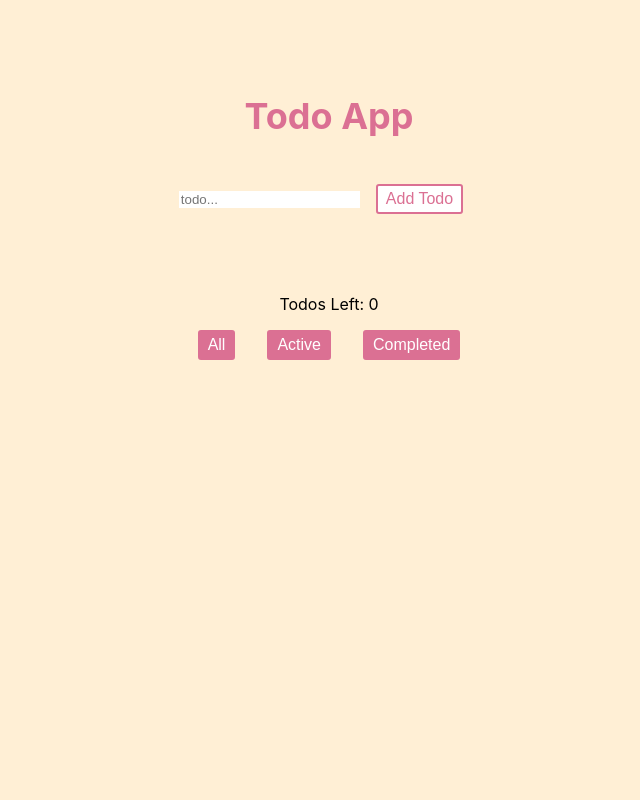
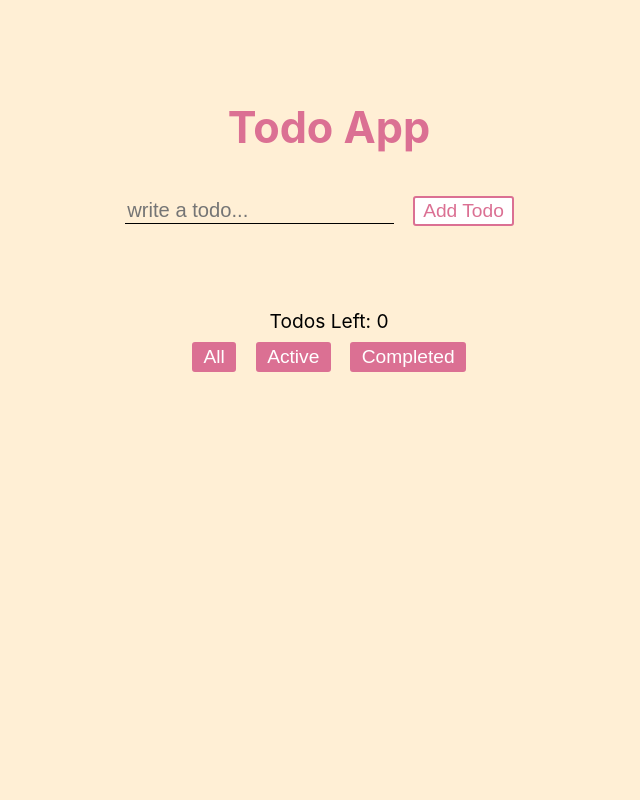
Before and after one commit to jartdian/reacttodo, a React (Create React App) app: page / in a window 1280 px wide. Shown: the top 800 px of the page, without its empty margins (311-951 px from the left). Built offline with nearby package versions, Linux system fonts and the light colour scheme.

Commit message:
styled components part 3

```diff
--- a/src/App.js
+++ b/src/App.js
@@ -3,7 +3,7 @@ import TodoList from "./Components/TodoList";
 
 export default () => {
   return (
-    <div className="App">
+    <div className="App" style={{ backgroundColor: "papayawhip" }}>
       <TodoList />
     </div>
   );
--- a/src/Components/TodoForm.js
+++ b/src/Components/TodoForm.js
@@ -1,6 +1,6 @@
 import React, { Component } from "react";
 import shortid from "shortid";
-import { ButtonAdd, Form } from "./TodoSC";
+import { ButtonAdd, Form, Input } from "./TodoSC";
 
 export default class TodoForm extends Component {
   state = {
@@ -21,21 +21,25 @@ export default class TodoForm extends Component {
       complete: false
     });
     this.setState({
-      text: ""
+      text: "",
+      focused: false
     });
+  };
+
+  onFocus = () => {
+    this.setState({ focused: true });
   };
 
   render() {
     return (
       <Form>
         <form onSubmit={this.handleSubmit}>
-          <input
-            editable={false}
-            style={{ border: "none", bottomBorder: "2px solid black" }}
+          <Input
+            onFocus={this.onFocus}
             name="text"
             value={this.state.text}
             onChange={this.handleChange}
-            placeholder="todo..."
+            placeholder="write a todo..."
           />
           <ButtonAdd onClick={this.handleSubmit}>Add Todo</ButtonAdd>
         </form>
--- a/src/Components/TodoList.js
+++ b/src/Components/TodoList.js
@@ -69,7 +69,7 @@ export default class TodoList extends React.Component {
     return (
       <Wrapper>
         <Title>
-          <h1>Todo App</h1>
+          <div style={{ fontSize: "1.5em" }}>Todo App</div>
         </Title>
         <Form>
           <TodoForm onSubmit={this.addTodo} />
@@ -91,7 +91,11 @@ export default class TodoList extends React.Component {
             <Button primary onClick={() => this.updateTodoToShow("active")}>
               Active
             </Button>
-            <Button primary onClick={() => this.updateTodoToShow("complete")}>
+            <Button
+              className="Completed"
+              primary
+              onClick={() => this.updateTodoToShow("complete")}
+            >
               Completed
             </Button>
             {this.state.todos.some(todo => todo.complete) ? (
--- a/src/Components/TodoSC.js
+++ b/src/Components/TodoSC.js
@@ -4,6 +4,17 @@ export const Wrapper = styled.section`
   padding: 4em;
   background: papayawhip;
   height: 100vh;
+  font-size: 1.2em;
+  width: 500px;
+  margin: 0 auto;
+
+  @media (max-width: 768px) {
+    box-sizing: border-box;
+    font-size: 0.9em;
+    padding: 0;
+    padding-top: 50px;
+    width: 340px;
+  }
 `;
 
 export const Title = styled.h1`
@@ -16,9 +27,25 @@ export const Form = styled.div`
   display: flex;
   flex-direction: column;
   align-items: center;
-  width: 330px;
+  width: 430px;
   margin: 0 auto;
   text-align: center;
+  @media (max-width: 768px) {
+    width: 340px;
+  }
+`;
+
+export const Input = styled.input`
+  background-color: transparent;
+  border-radius: 0;
+  border: none;
+  border-bottom: solid 1px black;
+  font-size: 1.05em;
+  :focus-within {
+    ::placeholder {
+      color: transparent;
+    }
+  }
 `;
 
 export const InnerDiv = styled.div`
@@ -32,8 +59,8 @@ export const Button = styled.button`
   background: ${props => (props.primary ? "palevioletred" : "white")};
   color: ${props => (props.primary ? "white" : "palevioletred")};
   font-size: 1em;
-  margin: 1em;
-  padding: 0.25em 0.5em;
+  margin: 0.5em;
+  padding: 0.1em 0.5em;
   border: 2px solid palevioletred;
   border-radius: 3px;
   &:hover {
@@ -46,7 +73,7 @@ export const ButtonAdd = styled.button`
   color: palevioletred;
   font-size: 1em;
   margin: 1em;
-  padding: 0.25em 0.5em;
+  padding: 0.1em 0.4em;
   border: 2px solid palevioletred;
   border-radius: 3px;
   &:hover {
@@ -59,7 +86,7 @@ export const ButtonAlert = styled.button`
   color: white;
   font-size: 1em;
   margin: 1em;
-  padding: 0.25em 0.5em;
+  padding: 0.15em 0.4em;
   border: 2px solid #dc000b;
   border-radius: 3px;
   :hover {
@@ -84,10 +111,13 @@ export const ButtonX = styled.button`
 
 export const Todo = styled.div`
   word-wrap: anywhere;
-  font-family: "Indie Flower", cursive;
+  /* font-family: "Indie Flower", cursive; */
   font-size: 1.5em;
   border-bottom: 1px solid gray;
   border-bottom-style: dashed;
   border-bottom-color: palevioletred;
   padding: 0;
+  @media (max-width: 768px) {
+    margin-left: auto;
+  }
 `;
```
